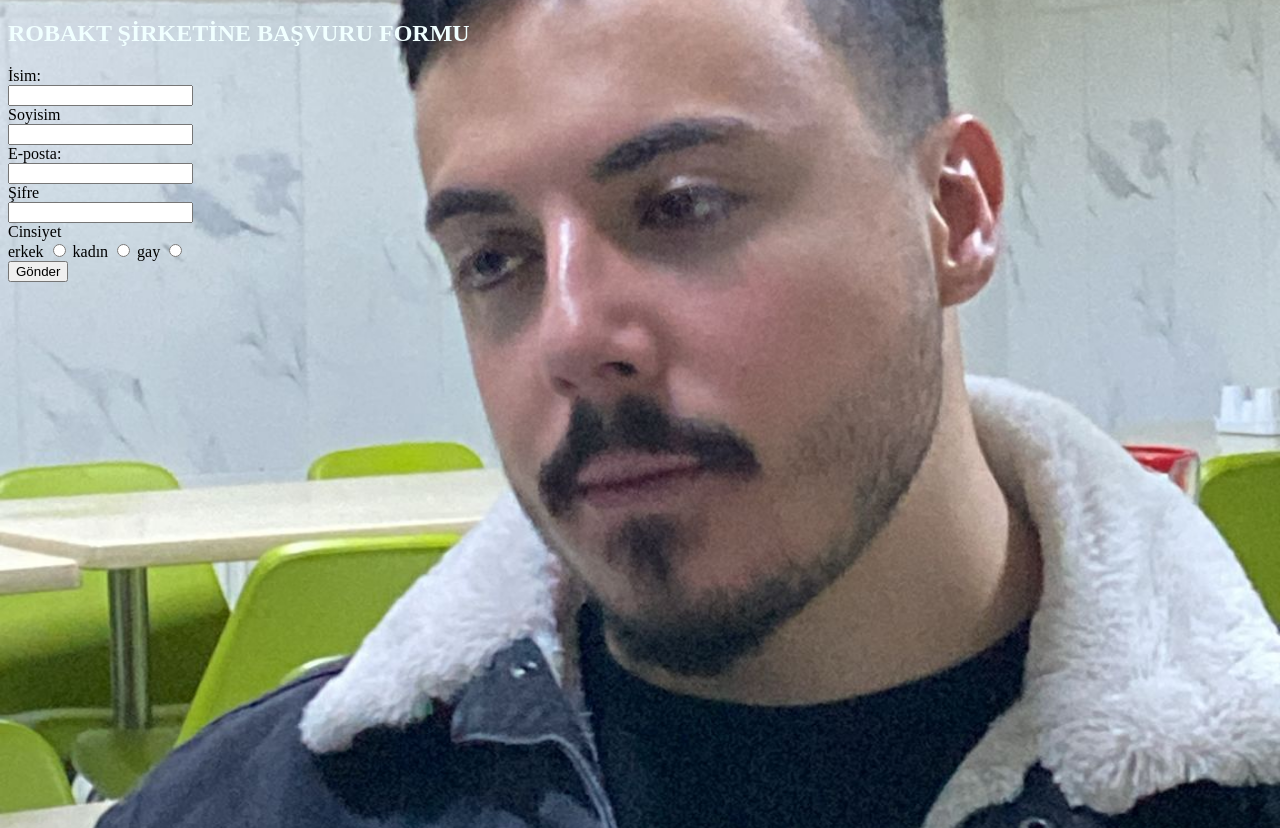
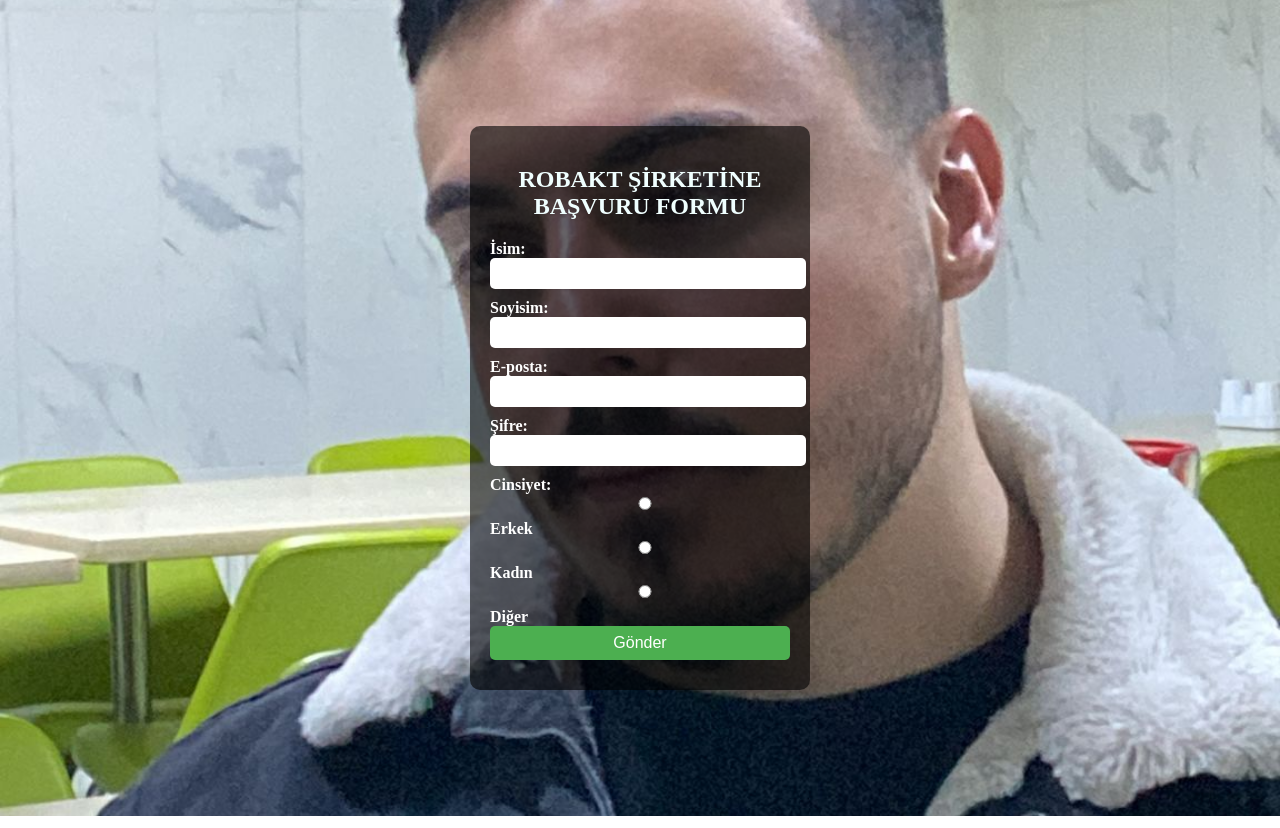
Before and after one commit to Mehmetkoroglu63/s, a plain HTML site: page ders1.html in a window 1280 px wide. Drawn offline with Linux system fonts and the light colour scheme.

Commit message:
Update ders1.html

```diff
--- a/ders1.html
+++ b/ders1.html
@@ -6,14 +6,44 @@
     <title>Arka Plan Resmi</title>
     <style>
         body {
-            background-image: url(photo.jpg); /* Resmin yolunu buraya yaz */
-            background-size: cover; /* Resmi ekrana sığdırır */
-            background-position: center; /* Resmi ortalar */
-            background-repeat: no-repeat; /* Tekrar etmesini önler */
-            min-height: 100vh
+            background-image: url('photo.jpg'); /* Resmin doğru yolu buraya eklenmeli */
+            background-size: cover;
+            background-position: center;
+            background-repeat: no-repeat;
+            min-height: 100vh;
+            display: flex;
+            justify-content: center;
+            align-items: center;
         }
-        h2{
+        form {
+            background: rgba(0, 0, 0, 0.6); /* Formun okunaklı olması için arka plan ekledim */
+            padding: 20px;
+            border-radius: 10px;
+            color: white;
+            width: 300px;
+        }
+        h2 {
+            text-align: center;
             color: azure;
+        }
+        label {
+            font-weight: bold;
+        }
+        input, button {
+            width: 100%;
+            margin-bottom: 10px;
+            padding: 8px;
+            border-radius: 5px;
+            border: none;
+        }
+        button {
+            background: #4CAF50;
+            color: white;
+            cursor: pointer;
+            font-size: 16px;
+        }
+        button:hover {
+            background: #45a049;
         }
     </style>
 </head>
@@ -21,23 +51,30 @@
 
     <form>
         <h2>ROBAKT ŞİRKETİNE BAŞVURU FORMU</h2>
-        <label for="name">İsim:</label> <br>
-        <input type="text" id="name" name="name"> <br>
 
-        Soyisim <br>
-        <input type="text" id="sname" name="sname"> <br>
-        <label for="email">E-posta:</label><br>
-        <input type="email" id="email" name="email"> <br>
-        Şifre  <br>
-        <input type="password" id="password" name="password"> <br>
-        Cinsiyet <br>
-        erkek
-        <input type="radio" name="Cinsiyet" value="erkek">
-        kadın
-        <input type="radio" name="Cinsiyet" value="kadın">
-        gay
-        <input type="radio" name="Cinsiyet" value="gay"> <br>
-        <button type="submit">Gönder</button> <br>
+        <label for="name">İsim:</label>
+        <input type="text" id="name" name="name" required>
+
+        <label for="sname">Soyisim:</label>
+        <input type="text" id="sname" name="sname" required>
+
+        <label for="email">E-posta:</label>
+        <input type="email" id="email" name="email" required>
+
+        <label for="password">Şifre:</label>
+        <input type="password" id="password" name="password" required>
+
+        <label>Cinsiyet:</label> <br>
+        <input type="radio" id="erkek" name="cinsiyet" value="erkek">
+        <label for="erkek">Erkek</label>
+
+        <input type="radio" id="kadin" name="cinsiyet" value="kadın">
+        <label for="kadin">Kadın</label>
+
+        <input type="radio" id="diger" name="cinsiyet" value="diger">
+        <label for="diger">Diğer</label>
+
+        <button type="submit">Gönder</button>
     </form>
 
 </body>
```
